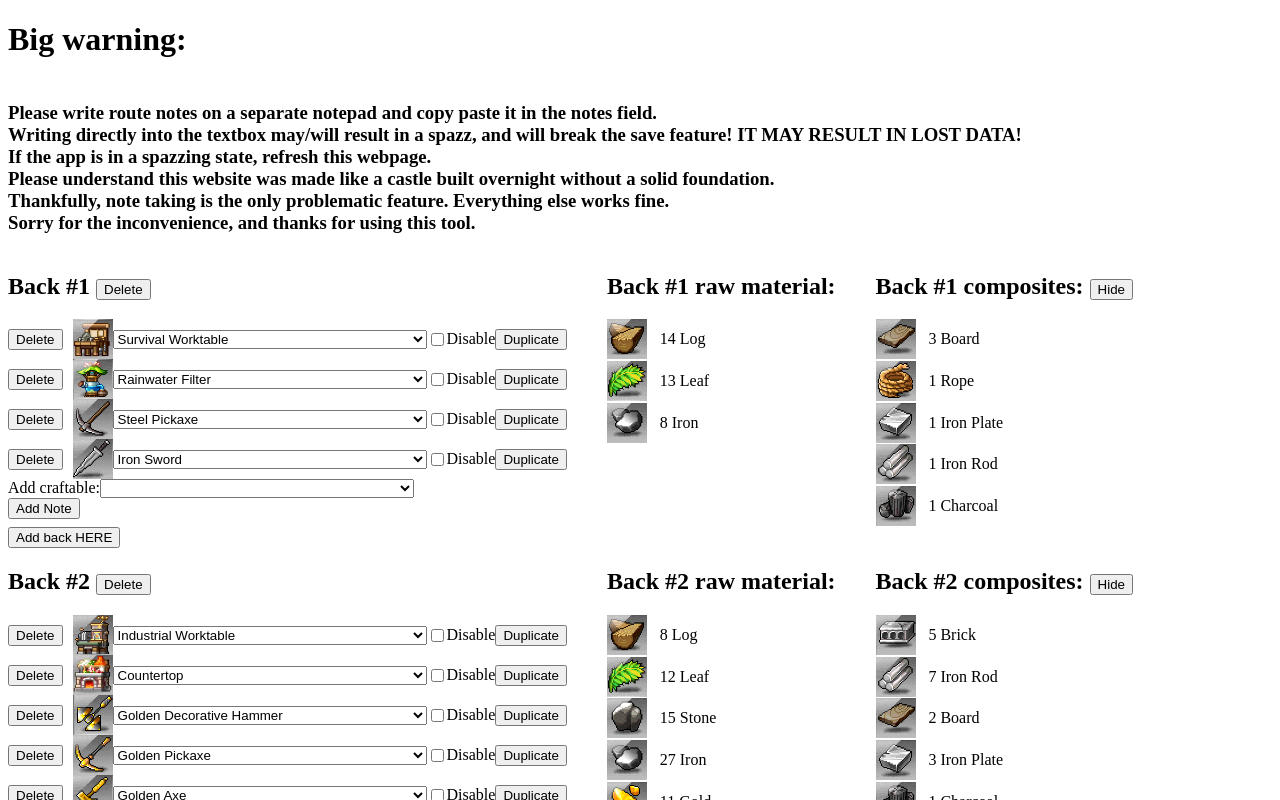
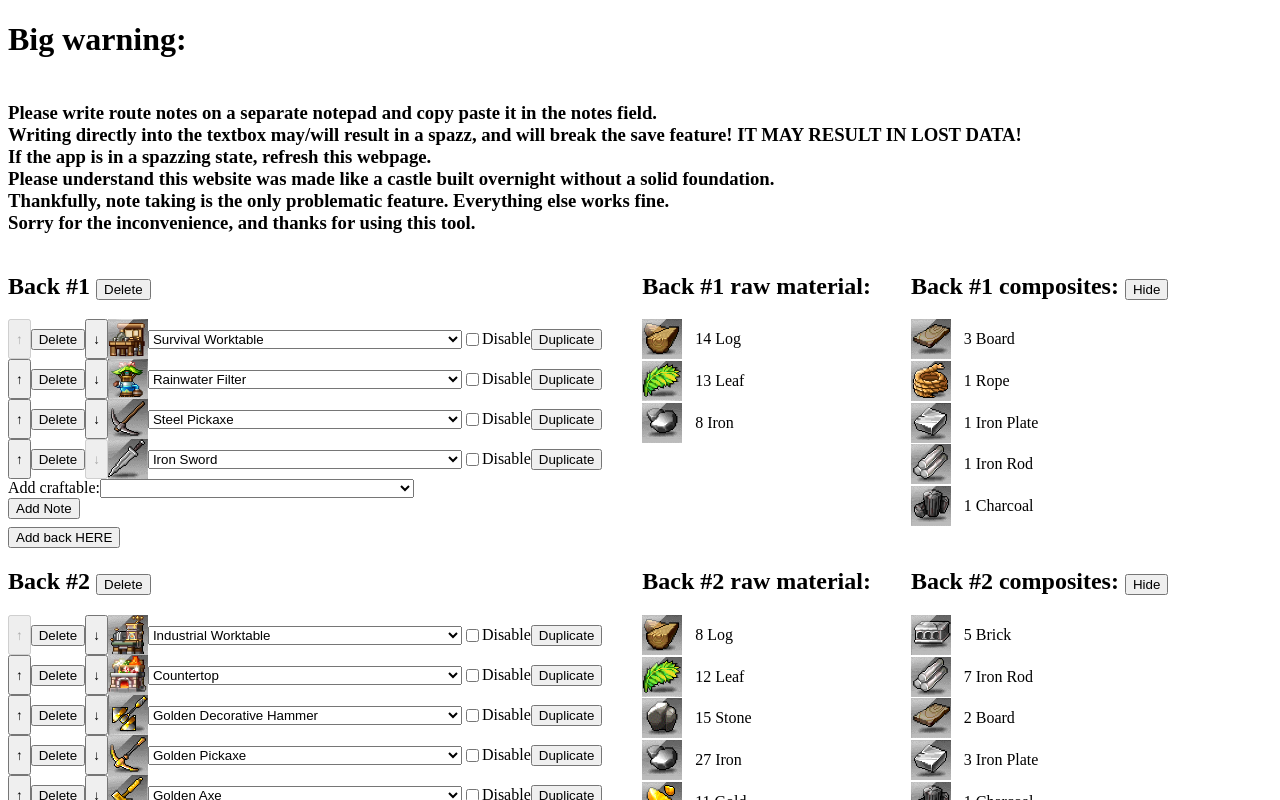
Before and after one commit to SLAzurin/misty-island-router, a React (Create React App) app: page / in a window 1280 px wide. Shown: the top 800 px of the page. Built offline with nearby package versions, Linux system fonts and the light colour scheme.

Commit message:
add moveUp moveDown

```diff
--- a/src/App.tsx
+++ b/src/App.tsx
@@ -128,6 +128,23 @@ function App() {
     setBuild(newBuild);
   };
 
+  const moveUp = (backNumber: number, craftableIndex: number) => {
+    let newBuild = [...build];
+    let temp = newBuild[backNumber].craftables[craftableIndex - 1];
+    newBuild[backNumber].craftables[craftableIndex - 1] =
+      newBuild[backNumber].craftables[craftableIndex];
+    newBuild[backNumber].craftables[craftableIndex] = temp;
+    setBuild(newBuild);
+  };
+  const moveDown = (backNumber: number, craftableIndex: number) => {
+    let newBuild = [...build];
+    let temp = newBuild[backNumber].craftables[craftableIndex + 1];
+    newBuild[backNumber].craftables[craftableIndex + 1] =
+      newBuild[backNumber].craftables[craftableIndex];
+    newBuild[backNumber].craftables[craftableIndex] = temp;
+    setBuild(newBuild);
+  };
+
   useEffect(() => {
     let newBuild: IBuild[];
     try {
@@ -219,13 +236,35 @@ function App() {
                         <div key={structureIndex} style={{ display: "flex" }}>
                           <button
                             type="button"
+                            disabled={structureIndex === 0}
+                            onClick={() => {
+                              moveUp(backNumber, structureIndex);
+                            }}
+                          >
+                            ↑
+                          </button>
+                          <button
+                            type="button"
                             onClick={() => {
                               deleteCraftable(backNumber, structureIndex);
                             }}
-                            style={{ ...centerStyle, marginRight: "10px" }}
+                            style={centerStyle}
                           >
                             Delete
                           </button>
+
+                          <button
+                            disabled={
+                              structureIndex === back.craftables.length - 1
+                            }
+                            type="button"
+                            onClick={() => {
+                              moveDown(backNumber, structureIndex);
+                            }}
+                          >
+                            ↓
+                          </button>
+
                           <img
                             alt={structure}
                             style={assetStyle}
```
